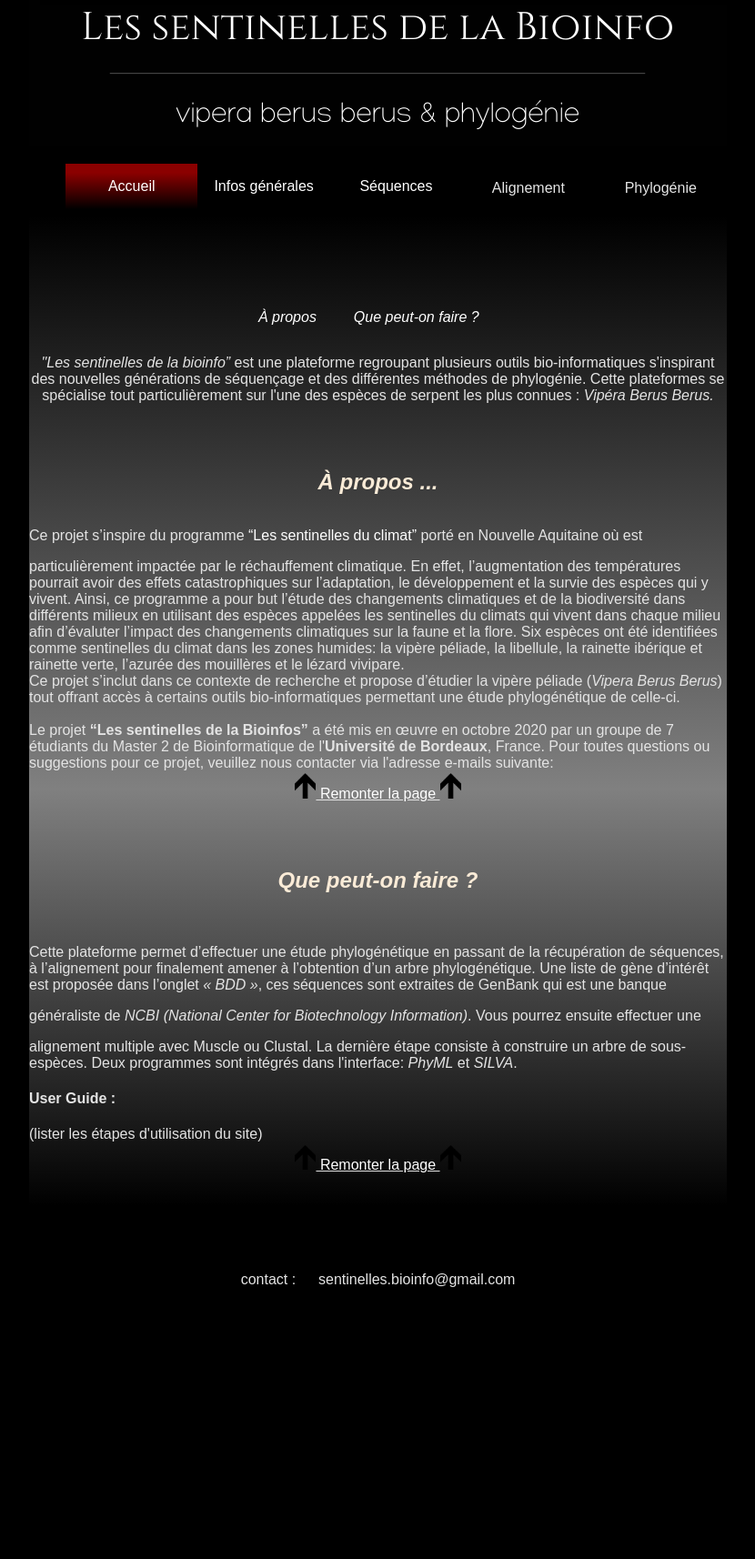
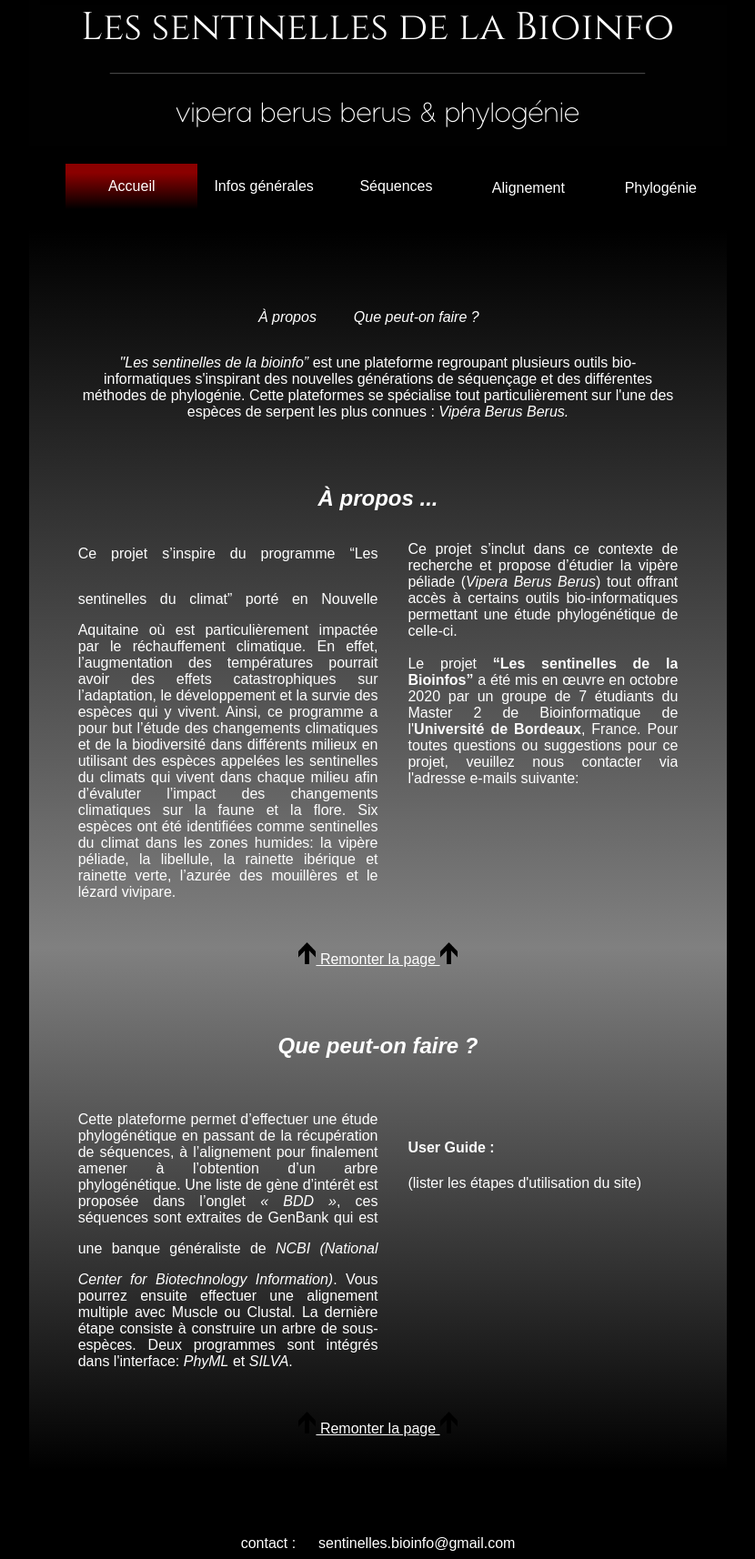
Before and after one commit to les-sentinelles-de-la-bioinfo/ProjetPhylogenie, a Flask app: page / in a window 1280 px wide. Shown: the part 321-2035 px from the top of the page at 91% size, without its empty margins (224-1054 px from the left). Before the commit the page ends 1736 px from the top, so only its background shows below. Run offline with Flask 2, Linux system fonts and the light colour scheme.

Commit message:
Add files via upload

```diff
--- a/static/css/site.css
+++ b/static/css/site.css
@@ -3,7 +3,7 @@ body{ background-color: black;
     width: 767px;
     margin-left: 20%;
     font-family: Arial, Helvetica, sans-serif;
-    color: #E4E4E4;
+    color: white;
 }
 
 .topMenu {
@@ -39,7 +39,7 @@ div.topMenu li:hover {
 h2 {
     font-family: Arial, Helvetica, sans-serif;
     font-style: oblique;
-    color: antiquewhite;
+    color: white;
 }
 #img2{
     position: absolute;
@@ -59,7 +59,7 @@ h2 {
 
 p {
  text-align: justify;
- color: bisque;
+ color: white;
 }
 
 h6{
@@ -103,11 +103,11 @@ h6{
 }
 
 
-#texte {
+#text {
     margin-left: 10%;
     margin-right: 10%;
     width: 96%;
-    color: #E4E4E4;
+    color: white;
 }
 
 #align {
@@ -133,33 +133,33 @@ h6{
     margin-right: 7%;
     text-align: justify;
     font-family: Arial, Helvetica, sans-serif;
-    color: #E4E4E4;
+    color: white;
     overflow-y:visible;
     margin-bottom: 50px;
 }
 
-#text_accueil{
+#text_home{
     margin-left: 7%;
     margin-right: 7%;
     text-align: justify;
     font-family: Arial, Helvetica, sans-serif;
-    color: #E4E4E4;
+    color: white;
     overflow-y:visible;
 }
 
-.textes_accueil {
+.texts_home {
     overflow: hidden;
     margin-bottom: 40px;
 }
 
-#partie1 {
+#part1 {
 
     width: 50%;
     float: left;
     margin-top: 2px;
 }
 
-#partie2{
+#part2{
     margin-top: 5%;
     margin-left: 55%;
 }
```
